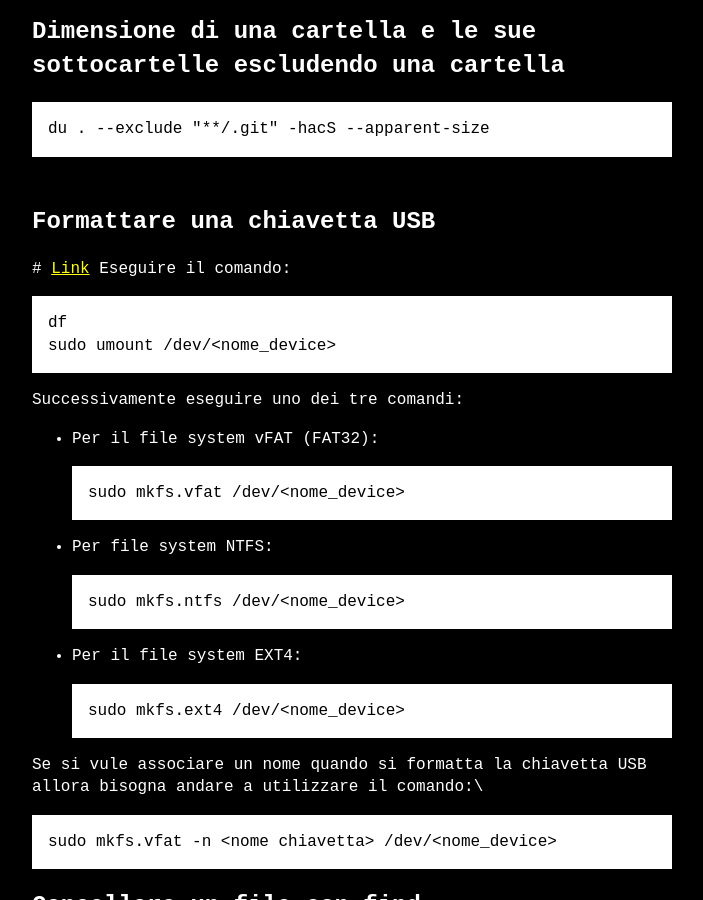
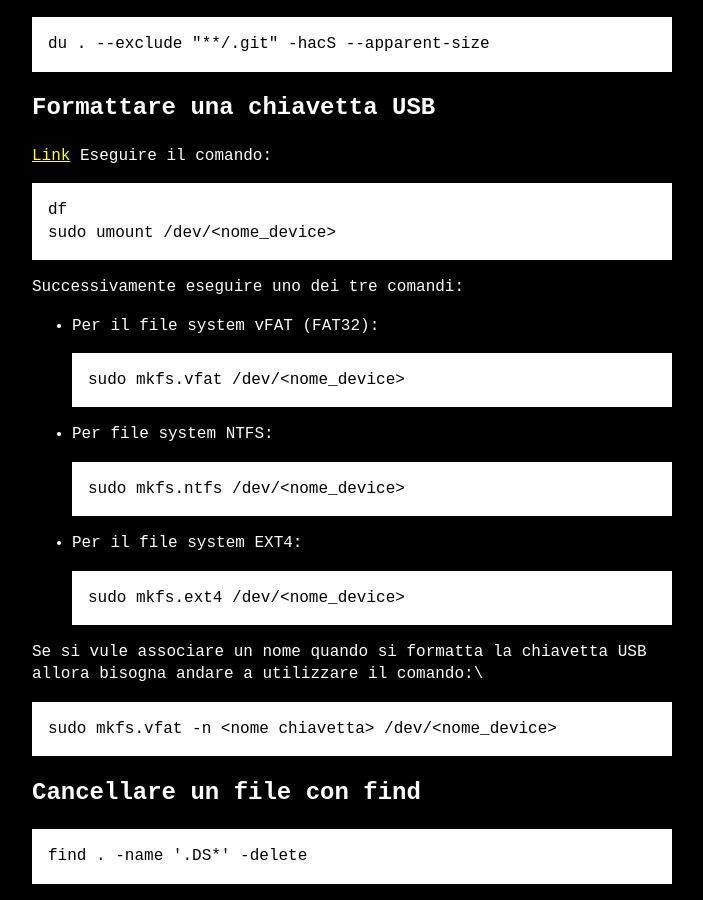
Before and after one commit to dooraim/dooraim.github.io, a Jekyll site: the page built from _posts/2023-06-24-linux-command-cheat-sheet.md, in a window 1280 px wide and 900 px high, scrolled down 8273 px. Shown: the whole window, without its empty margins (288-991 px from the left). Built offline with Jekyll 4.4.1, drawn with Linux system fonts in a browser that asks for light colours.

````diff
--- a/_posts/2023-06-24-linux-command-cheat-sheet.md
+++ b/_posts/2023-06-24-linux-command-cheat-sheet.md
@@ -28,13 +28,12 @@ title: Linux Command cheat sheet
 - [Copiare un file ed avere una progress bar](#copiare-un-file-ed-avere-una-progress-bar)
 - [Generatore di password casuali](#generatore-di-password-casuali)
 - [Lista dei file aperti](#lista-dei-file-aperti)
-  - [Decomprimere file tar.bz2 in una cartella](#decomprimere-file-tarbz2-in-una-cartella)
-  - [Correggere chiavette corrotte](#correggere-chiavette-corrotte)
+- [Decomprimere file tar.bz2 in una cartella](#decomprimere-file-tarbz2-in-una-cartella)
+- [Correggere chiavette corrotte](#correggere-chiavette-corrotte)
 - [Cerca il nome del file che contiene una determinata stringa](#cerca-il-nome-del-file-che-contiene-una-determinata-stringa)
 - [Dimensione di una cartella e le sue sottocartelle](#dimensione-di-una-cartella-e-le-sue-sottocartelle)
 - [Dimensione di una cartella e le sue sottocartelle escludendo una cartella](#dimensione-di-una-cartella-e-le-sue-sottocartelle-escludendo-una-cartella)
-  - [Formattare una chiavetta USB](#formattare-una-chiavetta-usb)
-- [](#)
+- [Formattare una chiavetta USB](#formattare-una-chiavetta-usb)
 - [Cancellare un file con find](#cancellare-un-file-con-find)
 - [Numero di file in una sotto cartella](#numero-di-file-in-una-sotto-cartella)
 - [Verifica di Out Of Memory](#verifica-di-out-of-memory)
@@ -288,14 +287,14 @@ mkpasswd -l <lunghezza password>
 lsof
 ```
 
-## Decomprimere file tar.bz2 in una cartella
+# Decomprimere file tar.bz2 in una cartella
 
 ```bash
 mkdir test_rootfs
 tar -xf <nome file>.tar.bz2 -C ./test_rootfs/.
 ```
 
-## Correggere chiavette corrotte
+# Correggere chiavette corrotte
 
 In caso di errore come questo: **FAT-fs (vda1): Volume was not properly unmounted. Some data may be corrupt. Please run fsck.**, eseguire il seguente comando:
 ```
@@ -325,8 +324,8 @@ du . -hacS --apparent-size
 du . --exclude "**/.git" -hacS --apparent-size
 ```
 
-## Formattare una chiavetta USB
-#
+# Formattare una chiavetta USB
+
 [Link](https://recoverit.wondershare.it/flashdrive-recovery/linux-format-usb.html)
 Eseguire il comando:
 ```bash
````
